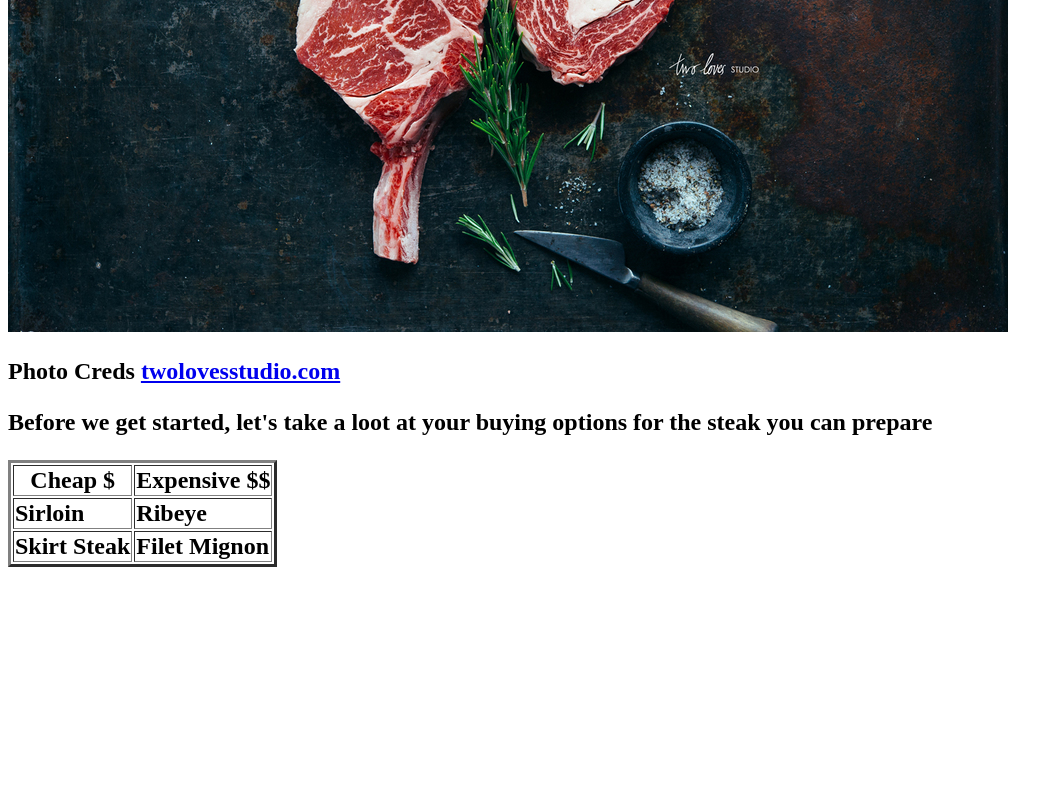
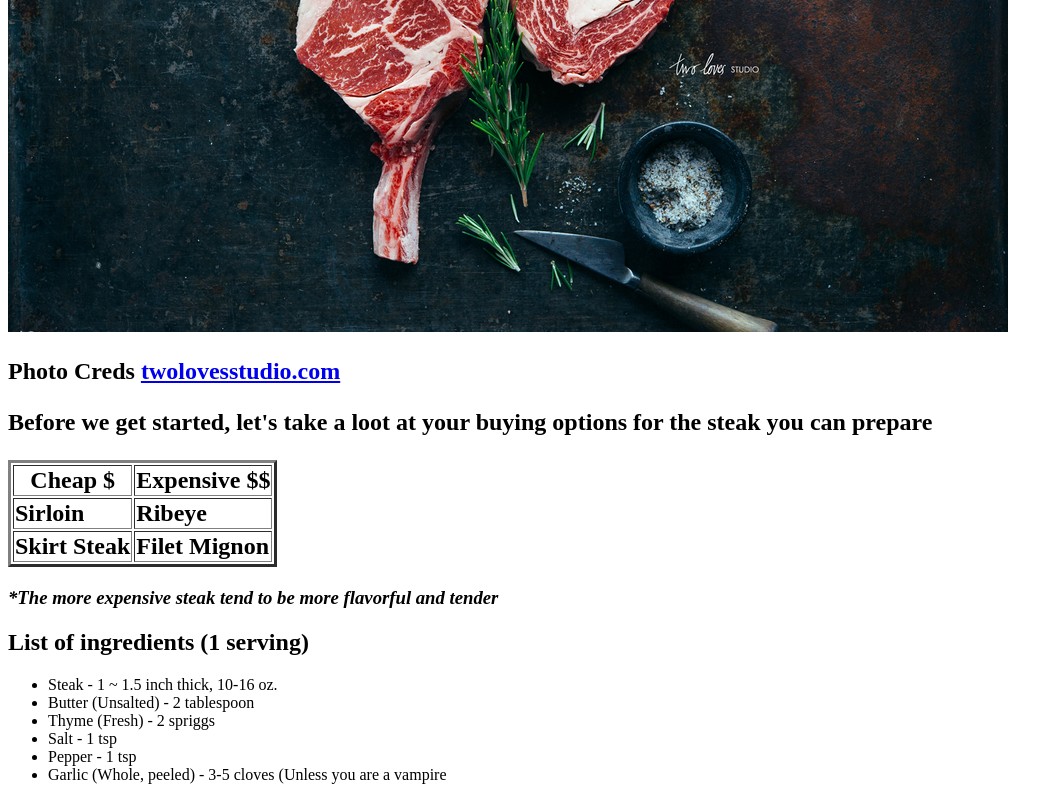
Before and after one commit to jlee22/jefflee.github.io, a plain HTML site: page html/index.html in a window 1280 px wide. Shown: the part 416-1216 px from the top of the page, without its empty margins (0-1063 px from the left). Before the commit the page ends 1003 px from the top, so only its background shows below. Drawn offline with Linux system fonts and the light colour scheme.

Commit message:
Added list of ingredients needed to cook the recipe

```diff
--- a/html/index.html
+++ b/html/index.html
@@ -28,7 +28,18 @@ Photo Creds <a href="http://twolovesstudio.com/">twolovesstudio.com</a>
   </tr>
 </table>
 
-<h2></h2>
+<h3><em>*The more expensive steak tend to be more flavorful and tender</em><h3>
+
+<h2>List of ingredients (1 serving)</h2>
+<ul>
+
+	<li>Steak - 1 ~ 1.5 inch thick, 10-16 oz.</li>
+	<li>Butter (Unsalted) - 2 tablespoon</li>
+	<li>Thyme (Fresh) - 2 spriggs</li>
+	<li>Salt - 1 tsp</li>
+	<li>Pepper - 1 tsp</li>
+	<li>Garlic (Whole, peeled) - 3-5 cloves (Unless you are a vampire</li>
+</ul>
 
 
  </body>
```
